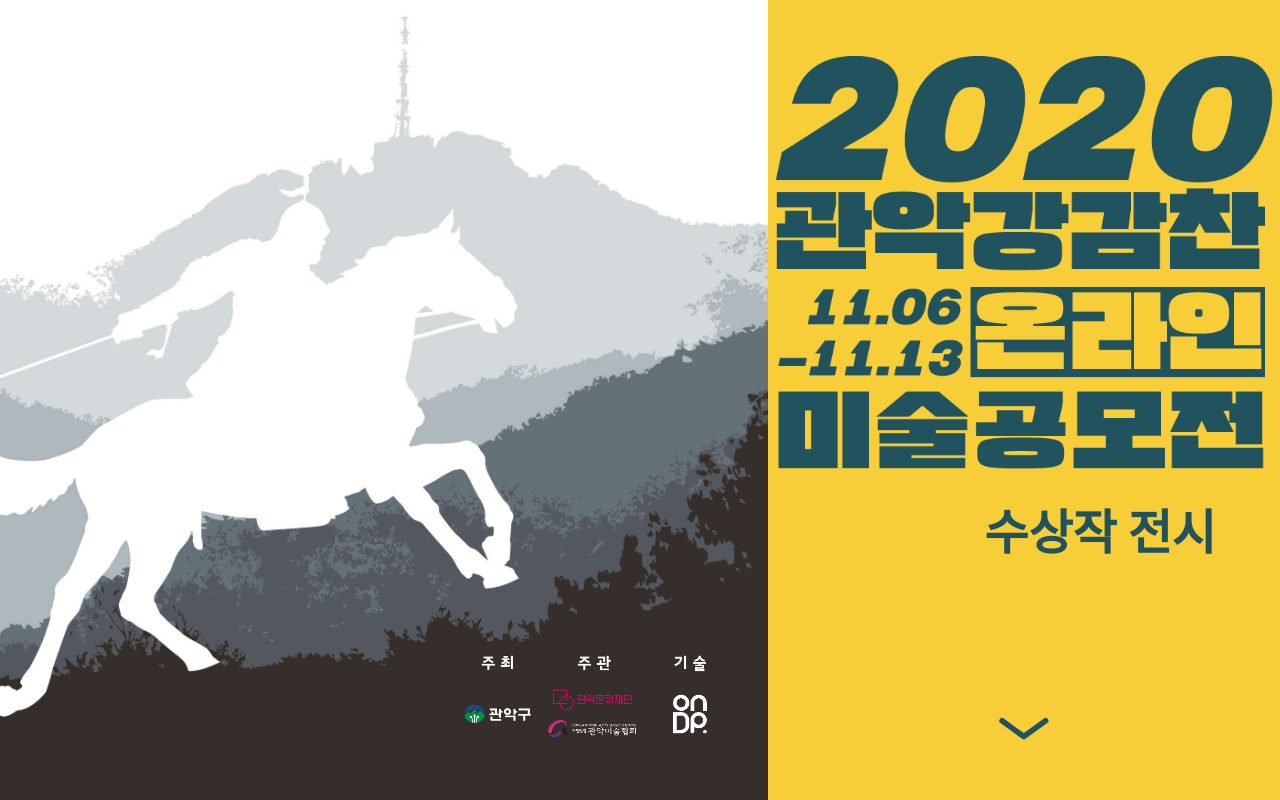
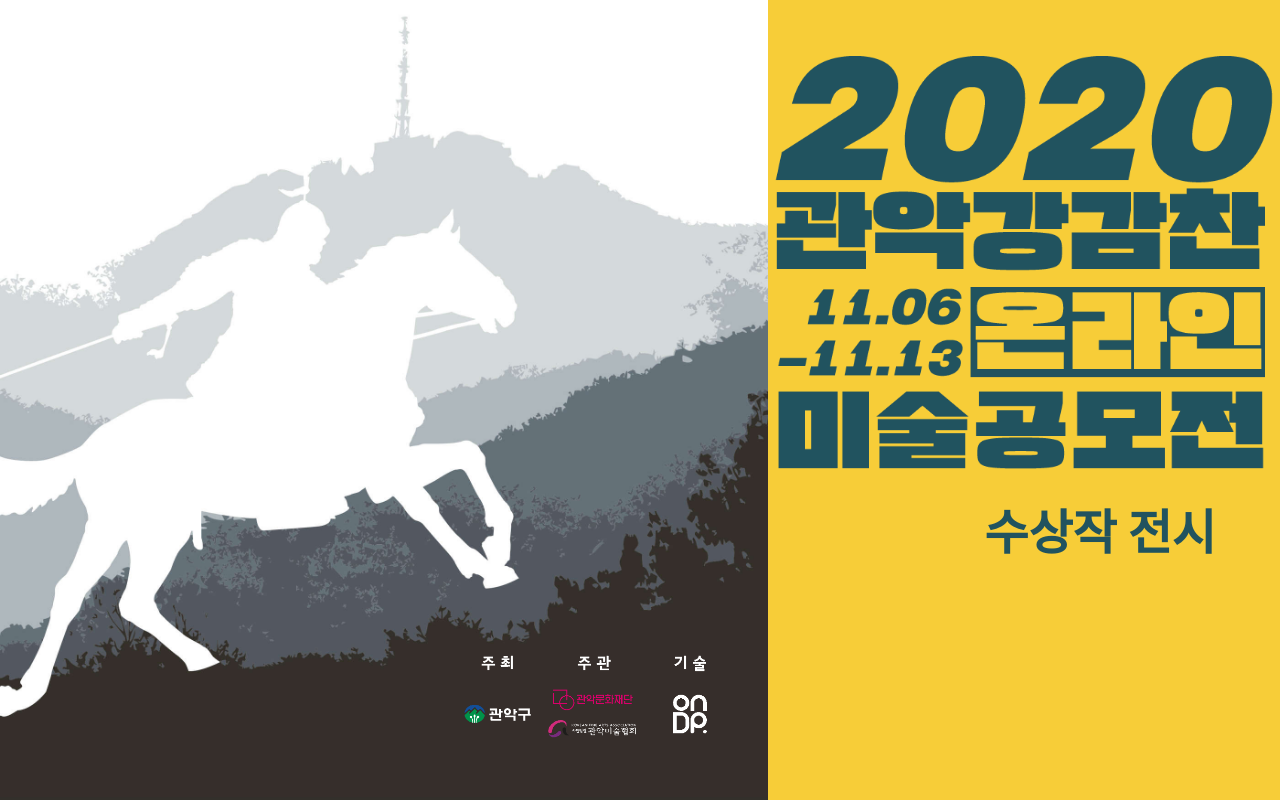
Before and after one commit to Jeonghyun-Kim/ggc2020, a Next.js app: page / in a window 1280 px wide. Shown: the top 800 px of the page. Built offline with nearby package versions, Linux system fonts and the light colour scheme.

Commit message:
og:title and og:description
apply min-height on slide for mobile landscape

```diff
--- a/pages/_app.tsx
+++ b/pages/_app.tsx
@@ -91,9 +91,9 @@ const App: React.FC<{
       <Head>
         <meta name="viewport" content="width=device-width, initial-scale=1.0" />
         <meta name="theme-color" content="#000000" />
-        {/* <meta property="og:title" content="2020 관악 강감찬 축제" />
-        <meta property="og:description" content="관악구 온라인 사진전" />
-        <meta property="og:image" content="/images/open_graph.jpg" /> */}
+        <meta property="og:title" content="2020 관악 강감찬 축제" />
+        <meta property="og:description" content="미술 공모전 수상작 전시회" />
+        {/* <meta property="og:image" content="/images/open_graph.jpg" /> */}
         <title>2020 강감찬 미술 공모전 수상작 전시회</title>
         <link
           href="https://fonts.googleapis.com/css2?family=Noto+Sans+KR:wght@400;500;700&display=swap"
--- a/pages/index.tsx
+++ b/pages/index.tsx
@@ -37,6 +37,7 @@ const INFO_HEIGHT = {
 const Root = styled.div`
   width: 100%;
   height: 100%;
+  min-height: 160vw;
   section {
     overflow: hidden;
   }
@@ -96,6 +97,9 @@ const Root = styled.div`
         #arrow-down {
           width: 50px;
           height: auto;
+        }
+        @media screen and (max-height: 800px) and (orientation: landscape) {
+          display: none;
         }
       }
     }
@@ -205,6 +209,7 @@ const Root = styled.div`
     }
   }
   &.desktop {
+    min-height: 100%;
     .slider {
       .background {
         position: relative;
```
